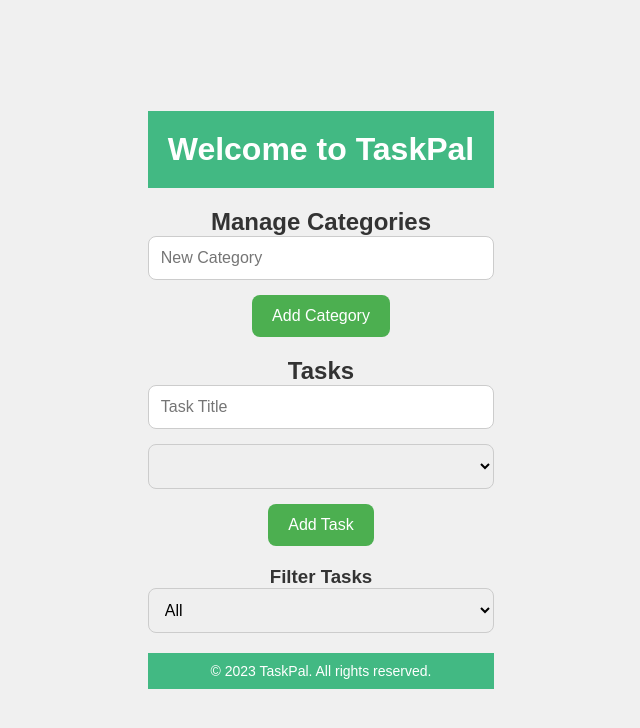
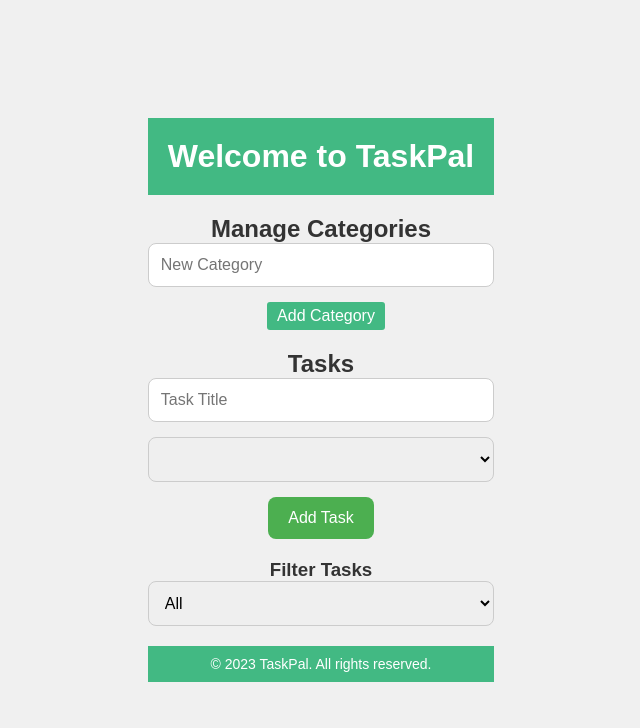
Before and after one commit to miljakz/Frontend_Task, a Vue app: page /home in a window 1280 px wide. Shown: the top 728 px of the page, without its empty margins (319-959 px from the left). Built offline with nearby package versions, Linux system fonts and the light colour scheme.

Commit message:
Update CategoryManager.vue

```diff
--- a/src/components/CategoryManager.vue
+++ b/src/components/CategoryManager.vue
@@ -16,6 +16,7 @@
 
 <script>
 export default {
+  name: 'CategoryManager',
   data() {
     return {
       newCategory: '',
@@ -34,11 +35,26 @@ export default {
     }
   },
   created() {
-    // Fetch categories from API or local storage
+    // Example: Fetch categories from an API or local storage
+    // axios.get('/api/categories').then(response => {
+    //   this.categories = response.data;
+    // });
   }
 };
 </script>
 
 <style scoped>
 /* Add your styles here */
+button {
+  margin-left: 10px;
+  background-color: #42b983;
+  color: white;
+  border: none;
+  border-radius: 3px;
+  padding: 5px 10px;
+}
+
+button:hover {
+  background-color: #36966c;
+}
 </style>
```
